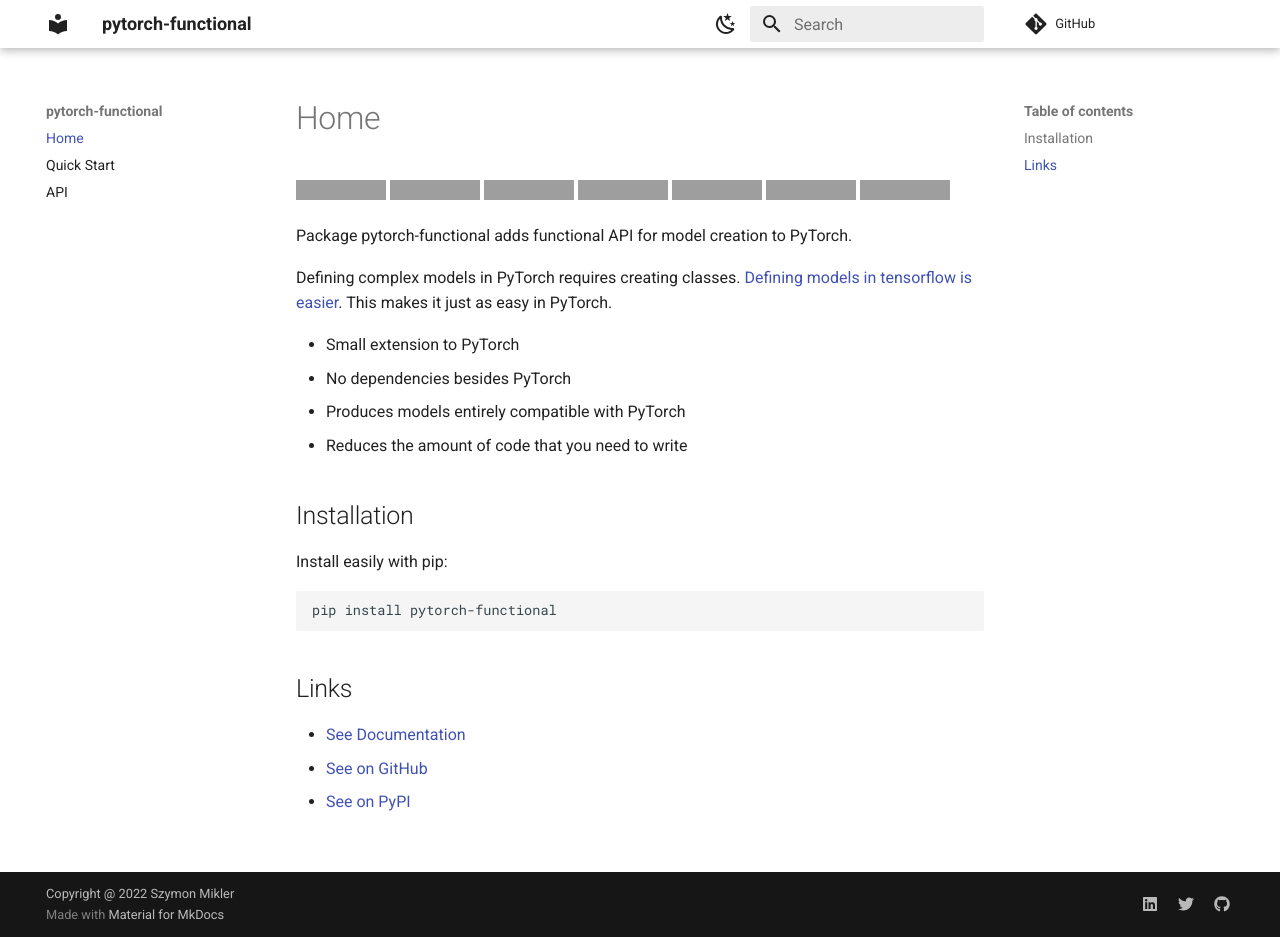
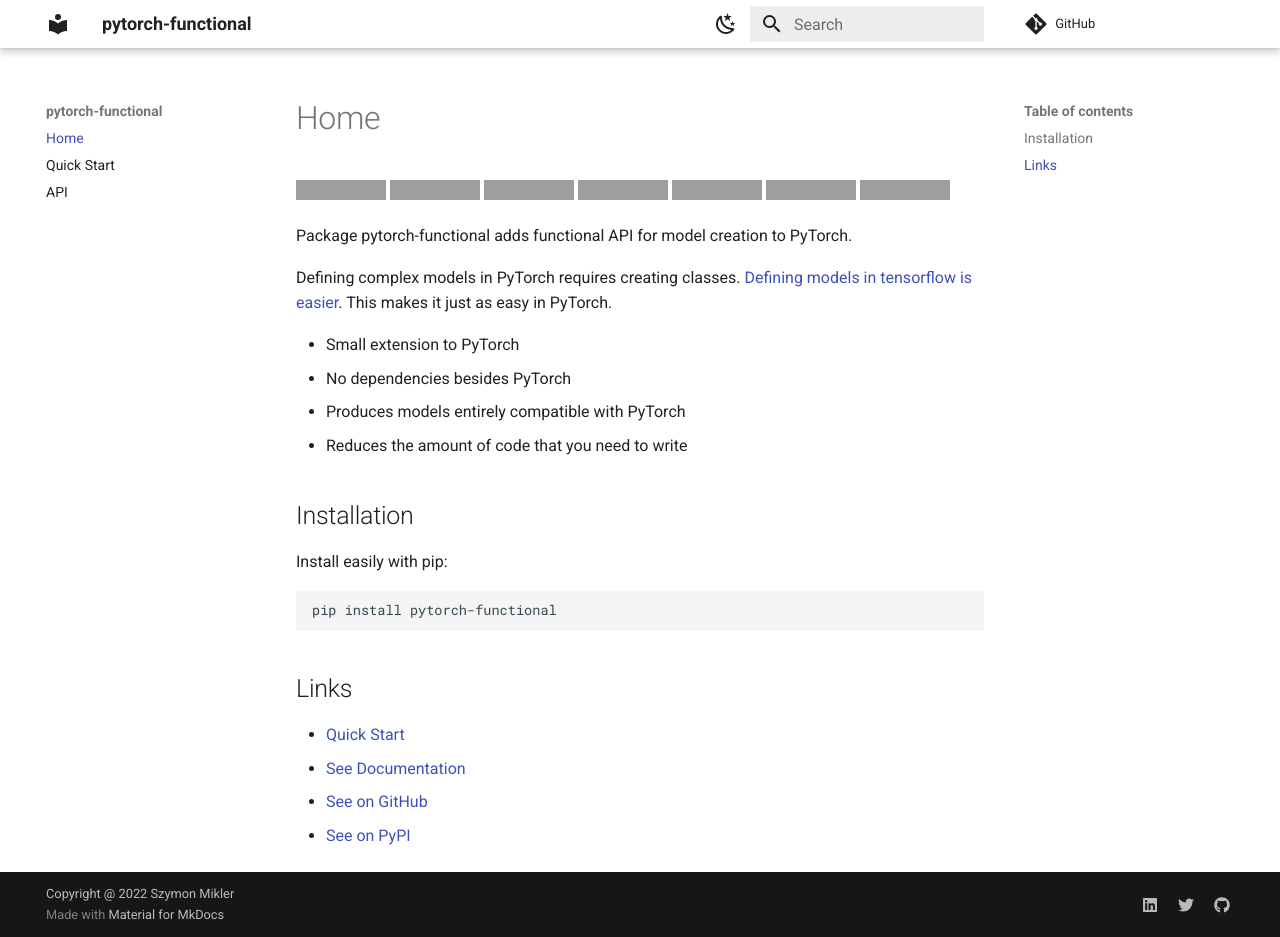
Before and after one commit to sjmikler/pytorch-symbolic, an MkDocs documentation site: the page built from docs/README.md, in a window 1280 px wide and 937 px high, cut to the strip 0-937 px from the top of the window. Built offline with MkDocs 1.6.1 and Material for MkDocs 9.7.7, drawn with Linux system fonts in a browser that asks for light colours; comment, search, counter and statistics services are not loaded; grey boxes are pictures that could not be loaded.

Commit message:
Add Quick Start link

```diff
--- a/docs/README.md
+++ b/docs/README.md
@@ -29,6 +29,7 @@
 
 ## Links
 
+* [Quick Start](https://pytorch-functional.readthedocs.io/en/latest/quick_start/)
 * [See Documentation](https://pytorch-functional.readthedocs.io/)
 * [See on GitHub](https://github.com/gahaalt/pytorch-functional/)
 * [See on PyPI](https://pypi.org/project/pytorch-functional/)
```
